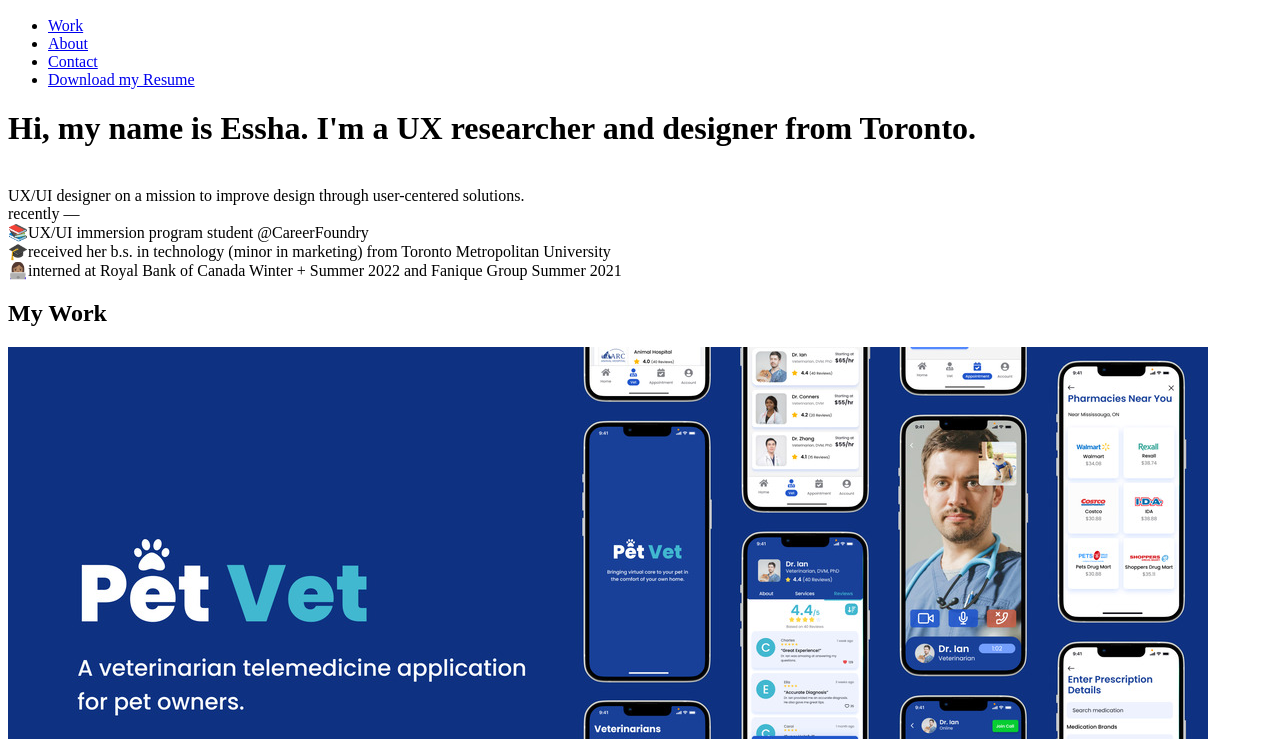
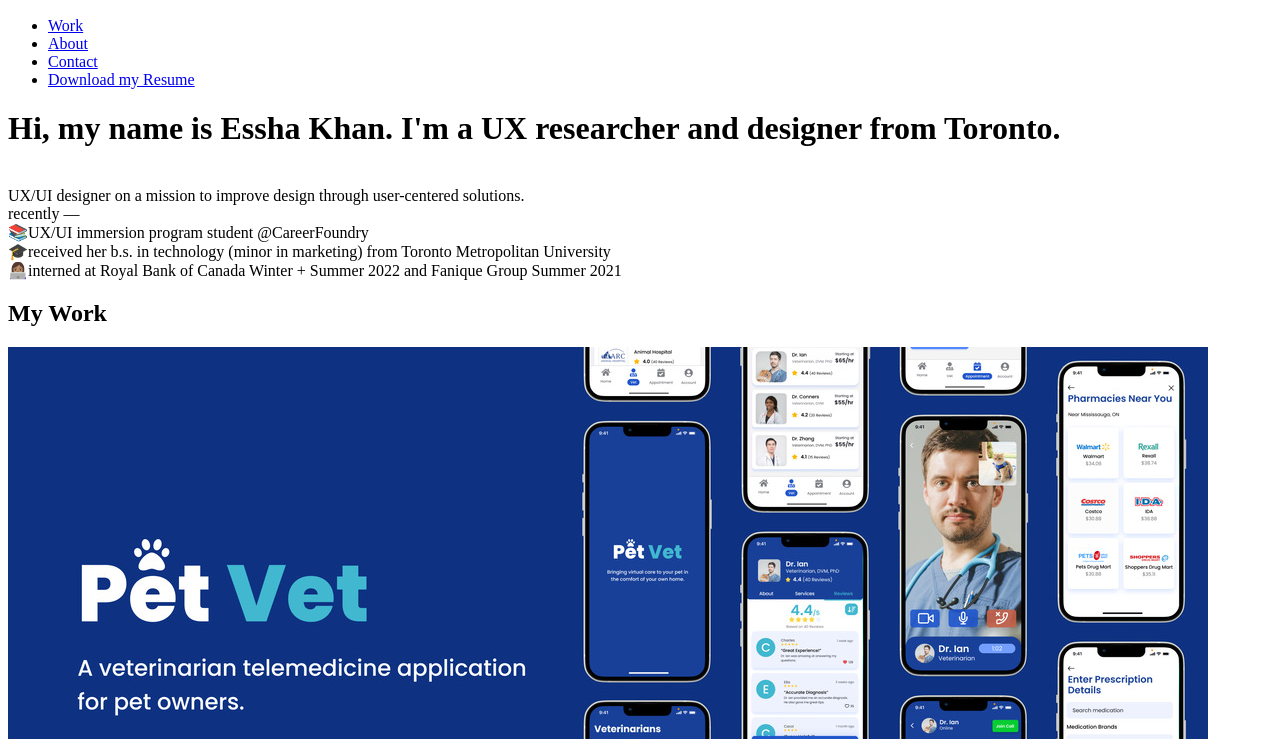
Before and after one commit to EsshaK2000/Portfolio-Site-Essha-Khan-, a plain HTML site: page index.html in a window 1280 px wide. Shown: the part 61-800 px from the top of the page. Drawn offline with Linux system fonts and the light colour scheme.

Commit message:
Revert "Updated index page hero section heading"
This reverts commit be629a29e08294bb367dc48274276e157242ded1.

```diff
--- a/index.html
+++ b/index.html
@@ -25,7 +25,7 @@
     <!---"Hero Section"--->
     <div>
         <div>
-            <h1> Hi, my name is Essha. I'm a UX researcher and designer from Toronto. </h1>
+            <h1> Hi, my name is Essha Khan. I'm a UX researcher and designer from Toronto. </h1>
                 <span>
                     <p>
                         <br>UX/UI designer on a mission to improve design through user-centered solutions.
```
